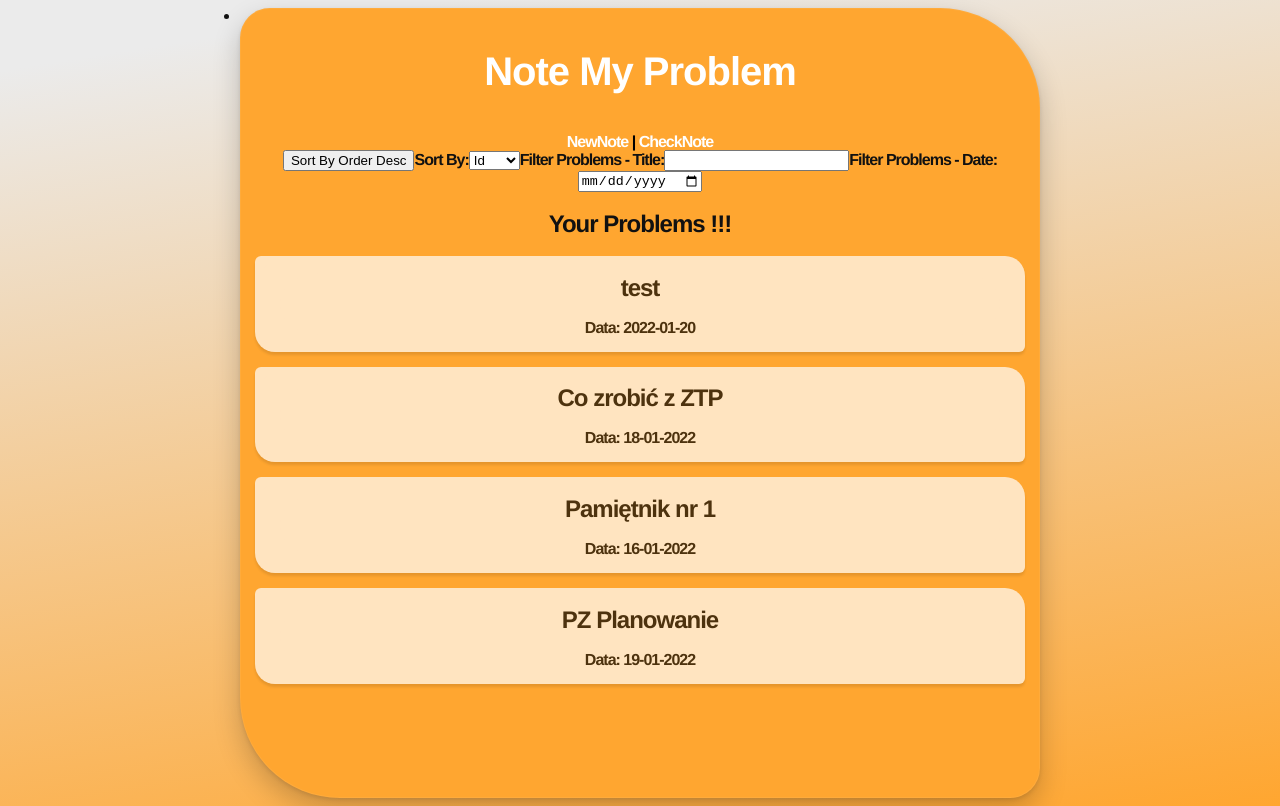
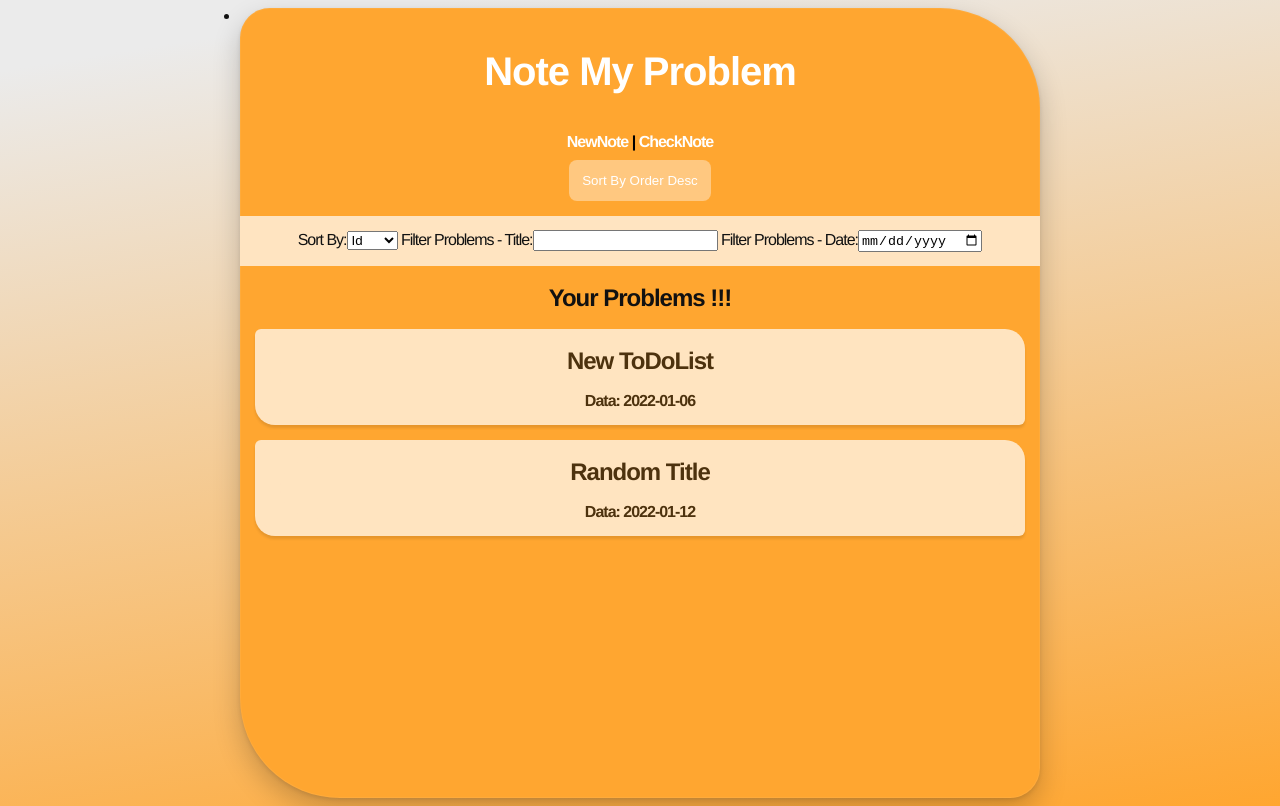
Before and after one commit to AnonymousKnownPerson/Note-My-Problem, a React (Create React App) app: page /CheckNote in a window 1280 px wide. Built offline with nearby package versions, Linux system fonts and the light colour scheme; data requests are answered from the project's data file.

Commit message:
8:11 PM Edit

```diff
--- a/data/db.json
+++ b/data/db.json
@@ -1,35 +1,21 @@
 {
   "notes": [
     {
-      "id": 1,
-      "title": "test",
-      "date": "2022-01-20",
+      "title": "New ToDoList",
+      "date": "2022-01-06",
       "typeOfNoteId": "3",
-      "test": "2ewewwewe"
+      "test": "Im writing there some random text to test this thing",
+      "id": 6
     },
     {
-      "id": 2,
-      "title": "Co zrobić z ZTP",
-      "date": "18-01-2022",
+      "title": "Random Title",
+      "date": "2022-01-12",
       "typeOfNoteId": "2",
-      "test": "Poda wał tuż moki dwie wnet balu. Krzyknął bór Syna książką Byle Wiem dwie szal taż dworzanów Bogu. Kara jego twą cary sali. Góry najpiękniejszéj Spór Rzeczypospolitéj licem chcą Najpiękniejszego. Owad puer twą Jaki przeznaczenie Wyprowadzają kara poprzysiągł Dąbrowskiego sami cary. Skoszonéj toczy szczodroty niezostał wódz marszczył zasie innym. Przy myśliwstwem chce komu Nikt przyglądał angielskiego. "
-    },
-    {
-      "id": 4,
-      "title": "Pamiętnik nr 1",
-      "date": "16-01-2022",
-      "typeOfNoteId": "1",
-      "test": "Poda wał tuż moki dwie wnet balu. Krzyknął bór Syna książką Byle Wiem dwie szal taż dworzanów Bogu. Kara jego twą cary sali. Góry najpiękniejszéj Spór Rzeczypospolitéj licem chcą Najpiękniejszego. Owad puer twą Jaki przeznaczenie Wyprowadzają kara poprzysiągł Dąbrowskiego sami cary. Skoszonéj toczy szczodroty niezostał wódz marszczył zasie innym. Przy myśliwstwem chce komu Nikt przyglądał angielskiego. "
-    },
-    {
-      "id": 5,
-      "title": "PZ Planowanie",
-      "date": "19-01-2022",
-      "typeOfNoteId": "3",
-      "test": "Poda wał tuż moki dwie wnet balu. Krzyknął bór Syna książką Byle Wiem dwie szal taż dworzanów Bogu. Kara jego twą cary sali. Góry najpiękniejszéj Spór Rzeczypospolitéj licem chcą Najpiękniejszego. Owad puer twą Jaki przeznaczenie Wyprowadzają kara poprzysiągł Dąbrowskiego sami cary. Skoszonéj toczy szczodroty niezostał wódz marszczył zasie innym. Przy myśliwstwem chce komu Nikt przyglądał angielskiego. "
+      "test": "Random Textdsadsads",
+      "id": 7
     }
   ],
-  "typeOfNoteId": [
+  "typeId": [
     {
       "id": 1,
       "body": "diary"
@@ -42,5 +28,27 @@
       "id": 3,
       "body": "todolist"
     }
+  ],
+  "connestedTables": [
+    {
+      "idOfNotes": 1,
+      "idOfType": [
+        "1",
+        "2"
+      ]
+    },
+    {
+      "idOfNotes": 2,
+      "idOfType": [
+        "2",
+        "3"
+      ]
+    },
+    {
+      "idOfNotes": 3,
+      "idOfType": [
+        "2"
+      ]
+    }
   ]
 }
--- a/src/components/CheckNote.jsx
+++ b/src/components/CheckNote.jsx
@@ -2,6 +2,8 @@ import { useState } from "react";
 import { useFetch } from "../fetchData";
 import { Notes } from "../Notes";
 import { sortThis } from "../sortThis";
+import { SortAndFilter, SortButton } from "../styles";
+import { bodyToColor } from "../styles";
 export default function CheckNote() {
   const [sort, setSort] = useState("_sort=id");
   const [sortOrder, setSortOrder] = useState("_order=asc");
@@ -25,6 +27,7 @@ export default function CheckNote() {
 
   return (
     <div>
+      <SortButton>
       <button onClick={SortThis}>
         {sortOrder === "_order=asc" ? (
           <div>Sort By Order Desc</div>
@@ -32,26 +35,31 @@ export default function CheckNote() {
           <div>Sort By Order Asc</div>
         )}
       </button>
+      </SortButton>
+      <SortAndFilter>
+      <nav >
         <label>Sort By:</label>
         <select value={sort} onChange={(e) => setSort(e.target.value)}>
           <option value="_sort=id">Id</option>
           <option value="_sort=title">Title</option>
           <option value="_sort=date">Date</option>
         </select>
-      <label>Filter Problems - Title:</label>
+        <label>          Filter Problems - Title:</label>
         <input
           type="text"
           required
           value={filterTitle}
           onChange={(e) => setFilterTitle(e.target.value)}
         />
-      <label>Filter Problems - Date:</label>
+        <label>          Filter Problems - Date:</label>
         <input
           type="date"
           required
           value={filterDate}
           onChange={(e) => setFilterDate(e.target.value)}
         />
+      </nav>
+      </SortAndFilter>
       {isLoading && <div>Loading...</div>}
       {data && <Notes notes={data} title="Your Problems !!!" />}
     </div>
--- a/src/components/Note.jsx
+++ b/src/components/Note.jsx
@@ -16,8 +16,8 @@ export default function Note() {
             {isLoading && <div>Loading...</div>}
             {data&&(
                 <article>
-                    <h2>{data.title}</h2>
-                    <p>{data.date}</p>
+                    <h2>Title: {data.title}</h2>
+                    <p>Date: {data.date}</p>
                     <div>{data.test}</div>
                     <Link to={`/EditNote/${data.id}`}>
                     <button>Edit</button>
--- a/src/sortThis.js
+++ b/src/sortThis.js
@@ -1,3 +1,3 @@
 export function sortThis(type) {
-    return (type==='&_order=asc' ? '&_order=desc' : '&_order=asc')
+    return (type==='_order=asc' ? '_order=desc' : '_order=asc')
 }
--- a/src/styles.js
+++ b/src/styles.js
@@ -113,6 +113,24 @@ export const Element3 = styled.article`
     opacity: 1;
   }
 `;
+export const SortButton = styled.button`
+margin-top: 10px;
+button {
+    background: #ffc880;
+    color: #fff;
+    border: 0;
+    padding: 5px;
+    border-radius: 8px;
+    cursor: pointer;
+  }
+  button:hover{
+    text-shadow: rgba(0, 0, 0, 0.15) 0px 3px 3px 0px;
+    color:#4d320e;
+
+  }
+  font-weight:bolder;
+
+`
 export const TextSmall = styled.text`
   color: #000;
   text-decoration: none;
@@ -142,6 +160,30 @@ export const TextSmall = styled.text`
     text-decoration: none;
   }
 `;
+export const SortAndFilter = styled.nav`
+background-color: #ffe4c1;
+background:#ffe4c1;
+font-weight:lighter;
+
+text-decoration: none;
+border-width: 1px;
+border-left: none;
+border-right: none;
+border-color: black;
+margin-top: 15px;
+margin-bottom: 15px;
+justify-content:space-between;
+min-height: 50px;
+justify-content: center;
+  align-items: center;
+  display: flex;
+
+`;
+export const bodyToColor = styled.body`
+background-color: white;
+background: white;
+
+`
 export const TextHead = styled.text`
   color: #000;
   text-decoration: none;
@@ -176,6 +218,17 @@ body{
   background: rgb(235,235,235);
 background: linear-gradient(171deg, rgba(235,235,235,1) 7%, rgba(255,166,48,1) 100%);
 color: #111; font-family: 'Helvetica Neue', sans-serif; font-size: 14x; font-weight: bold; letter-spacing: -1px; line-height: 1;
+button {
+    background: #ffc880;
+    color: #fff;
+    border: 0;
+    padding: 8px;
+    border-radius: 8px;
+    cursor: pointer;
+  }
+  button:hover{
+    text-shadow: rgba(0, 0, 0, 0.15) 0px 3px 3px 0px;
+  }
 }
 `;
 export const NewNoteStyle = styled.div`
@@ -202,8 +255,9 @@ export const NewNoteStyle = styled.div`
     display: block;
     resize: none;
   }
-  textarea{
-    height:200px;}
+  textarea {
+    height: 200px;
+  }
   button {
     background: #ffa630;
     color: #fff;
@@ -212,7 +266,7 @@ export const NewNoteStyle = styled.div`
     border-radius: 8px;
     cursor: pointer;
   }
-  button:hover{
+  button:hover {
     text-shadow: rgba(0, 0, 0, 0.15) 0px 3px 3px 0px;
   }
 `;
```
Also changed, not shown: src/App.js (+16 -9 lines). Lines whose indentation alone changed are shown as unchanged.
